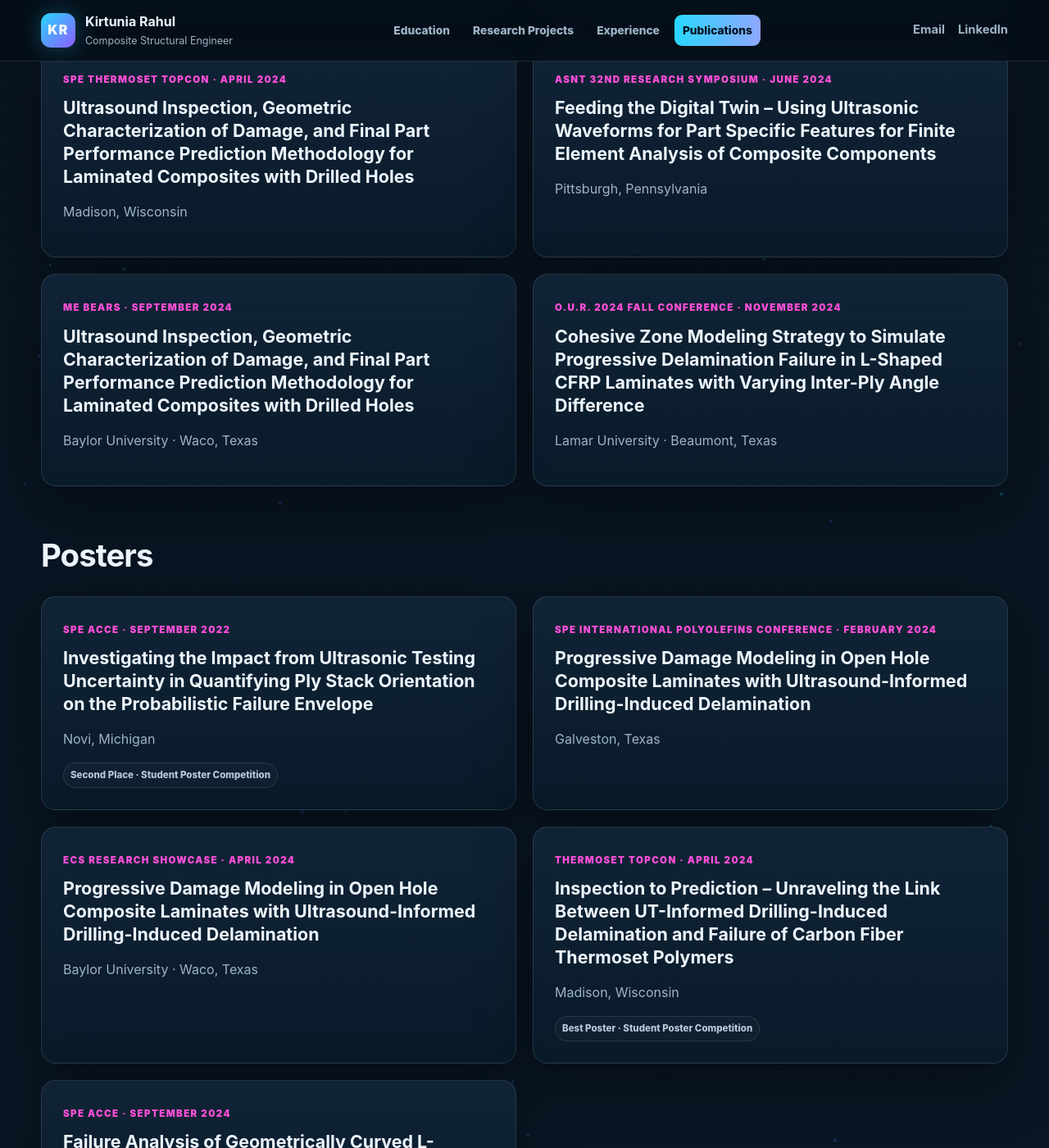
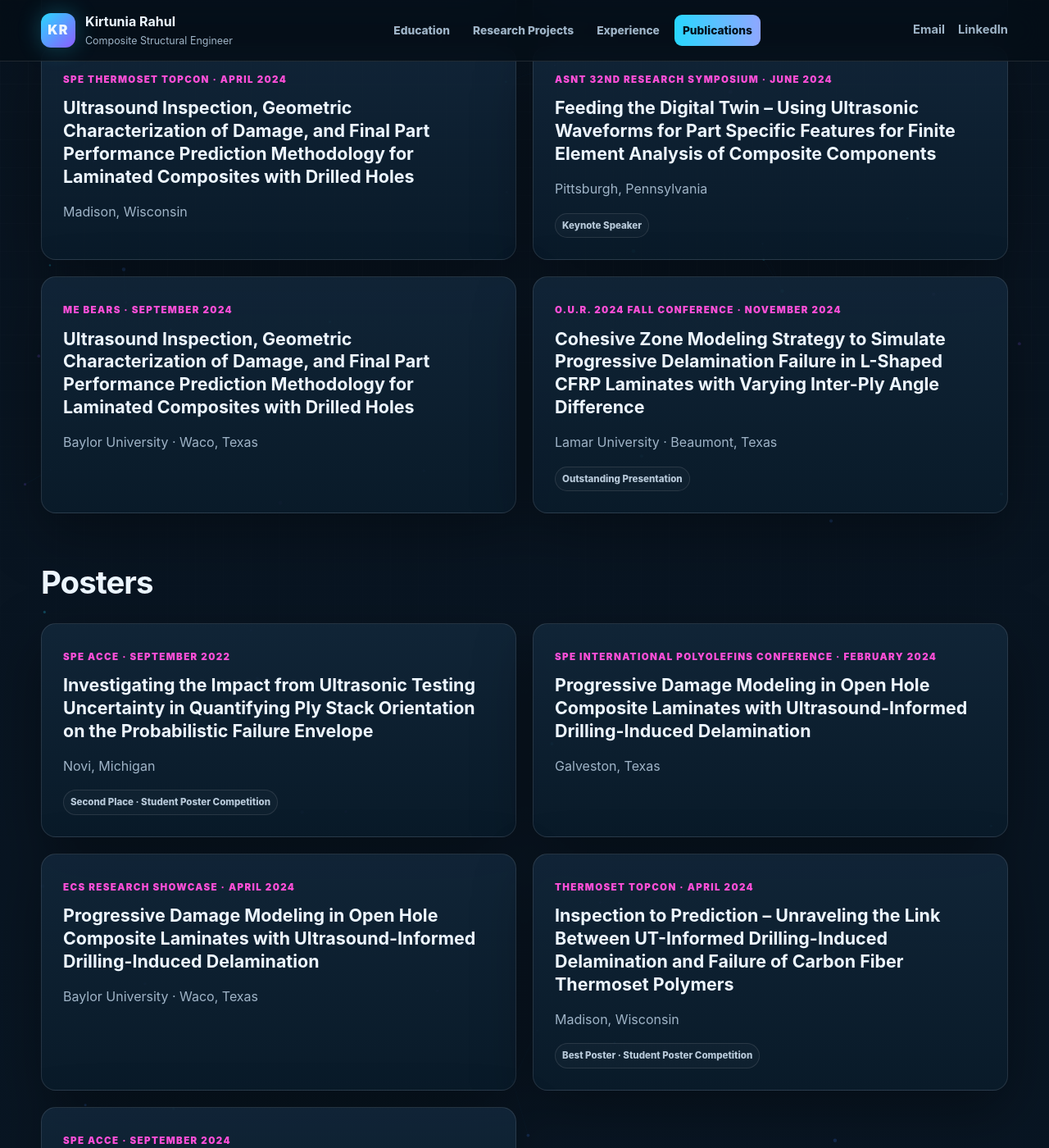
Before and after one commit to kirtuniarahul/kirtuniarahul.github.io, a Jekyll site: the page built from publications.md, in a window 1280 px wide and 1400 px high, scrolled down 2033 px. Shown: the whole window at 82% size. Built offline with Jekyll 4.4.1, drawn with Linux system fonts in a browser that asks for light colours.

Commit message:
Link posters and thesis and add presentation honors

```diff
--- a/publications.md
+++ b/publications.md
@@ -30,6 +30,13 @@
 .publication-card .scholar-link:hover{
   border-color:rgba(40,215,255,.5);
   background:rgba(40,215,255,.09);
+}
+.publication-title-link{
+  color:inherit;
+  text-decoration:none;
+}
+.publication-title-link:hover{
+  color:var(--cyan);
 }
 </style>
 
@@ -123,6 +130,7 @@
           <span class="pub-type">ASNT 32nd Research Symposium · June 2024</span>
           <h3>Feeding the Digital Twin – Using Ultrasonic Waveforms for Part Specific Features for Finite Element Analysis of Composite Components</h3>
           <p>Pittsburgh, Pennsylvania</p>
+          <div class="pub-meta"><span>Keynote Speaker</span></div>
         </article>
 
         <article class="publication-card">
@@ -135,6 +143,7 @@
           <span class="pub-type">O.U.R. 2024 Fall Conference · November 2024</span>
           <h3>Cohesive Zone Modeling Strategy to Simulate Progressive Delamination Failure in L-Shaped CFRP Laminates with Varying Inter-Ply Angle Difference</h3>
           <p>Lamar University · Beaumont, Texas</p>
+          <div class="pub-meta"><span>Outstanding Presentation</span></div>
         </article>
 
       </div>
@@ -146,33 +155,33 @@
 
         <article class="publication-card">
           <span class="pub-type">SPE ACCE · September 2022</span>
-          <h3>Investigating the Impact from Ultrasonic Testing Uncertainty in Quantifying Ply Stack Orientation on the Probabilistic Failure Envelope</h3>
+          <h3><a class="publication-title-link" href="{{ '/assets/publications/3_17_posteracce.pdf' | relative_url }}">Investigating the Impact from Ultrasonic Testing Uncertainty in Quantifying Ply Stack Orientation on the Probabilistic Failure Envelope</a></h3>
           <p>Novi, Michigan</p>
           <div class="pub-meta"><span>Second Place · Student Poster Competition</span></div>
         </article>
 
         <article class="publication-card">
           <span class="pub-type">SPE International Polyolefins Conference · February 2024</span>
-          <h3>Progressive Damage Modeling in Open Hole Composite Laminates with Ultrasound-Informed Drilling-Induced Delamination</h3>
+          <h3><a class="publication-title-link" href="{{ '/assets/publications/3_18_posterpolyolefins.pdf' | relative_url }}">Progressive Damage Modeling in Open Hole Composite Laminates with Ultrasound-Informed Drilling-Induced Delamination</a></h3>
           <p>Galveston, Texas</p>
         </article>
 
         <article class="publication-card">
           <span class="pub-type">ECS Research Showcase · April 2024</span>
-          <h3>Progressive Damage Modeling in Open Hole Composite Laminates with Ultrasound-Informed Drilling-Induced Delamination</h3>
+          <h3><a class="publication-title-link" href="{{ '/assets/publications/ECS_kirtunia.pdf' | relative_url }}">Progressive Damage Modeling in Open Hole Composite Laminates with Ultrasound-Informed Drilling-Induced Delamination</a></h3>
           <p>Baylor University · Waco, Texas</p>
         </article>
 
         <article class="publication-card">
           <span class="pub-type">Thermoset TOPCON · April 2024</span>
-          <h3>Inspection to Prediction – Unraveling the Link Between UT-Informed Drilling-Induced Delamination and Failure of Carbon Fiber Thermoset Polymers</h3>
+          <h3><a class="publication-title-link" href="{{ '/assets/publications/3_19_topconposter.pdf' | relative_url }}">Inspection to Prediction – Unraveling the Link Between UT-Informed Drilling-Induced Delamination and Failure of Carbon Fiber Thermoset Polymers</a></h3>
           <p>Madison, Wisconsin</p>
           <div class="pub-meta"><span>Best Poster · Student Poster Competition</span></div>
         </article>
 
         <article class="publication-card">
           <span class="pub-type">SPE ACCE · September 2024</span>
-          <h3>Failure Analysis of Geometrically Curved L-Shaped Carbon Fiber Composite Laminates</h3>
+          <h3><a class="publication-title-link" href="{{ '/assets/publications/2024_SPE_ACCE_Poster_kirtunia.pdf' | relative_url }}">Failure Analysis of Geometrically Curved L-Shaped Carbon Fiber Composite Laminates</a></h3>
           <p>Novi, Michigan</p>
         </article>
 
@@ -184,7 +193,7 @@
       <div class="publication-grid">
         <article class="publication-card">
           <span class="pub-type">B.Sc. Thesis · 2017</span>
-          <h3>Analysis of Pressure Characteristics of Propeller Blade</h3>
+          <h3><a class="publication-title-link" href="{{ '/assets/publications/ANALYSIS OF PRESSURE CHARACTERISTICS OF PROPELLER BLADE 2.pdf' | relative_url }}">Analysis of Pressure Characteristics of Propeller Blade</a></h3>
           <p>Md. Sourov Hossain Mithun, Mahabubur Rohoman, Kirtunia Rahul</p>
           <div class="pub-meta">
             <span>Bangladesh University of Engineering and Technology</span>
```
